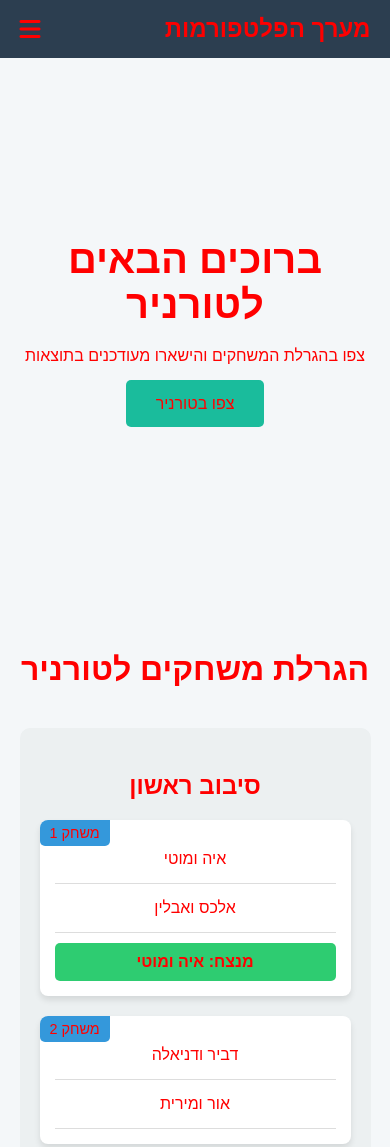
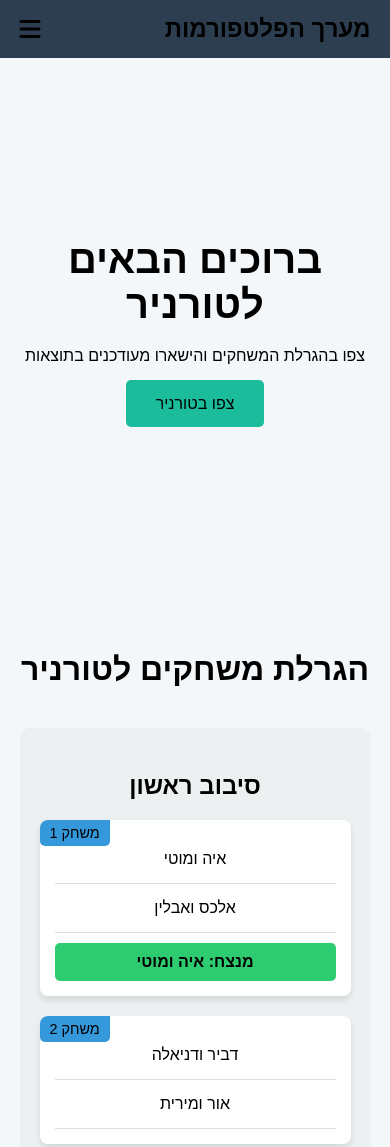
Before and after one commit to shaytheboss/pingpongdraw, a plain HTML site: page index.html in a window 390 px wide. Shown: the top 1147 px of the page. Drawn offline with Linux system fonts and the light colour scheme; a web font is replaced by a local one.

Commit message:
Update styles.css

```diff
--- a/styles.css
+++ b/styles.css
@@ -30,7 +30,7 @@ body {
 }
 
 .logo a {
-    color: red;
+    color: black; /* Changed from red to black */
     font-size: 1.5rem;
     text-decoration: none;
     font-weight: bold;
@@ -47,7 +47,7 @@ body {
 }
 
 .nav-links a {
-    color: red;
+    color: black; /* Changed from red to black */
     text-decoration: none;
     font-size: 1rem;
     transition: color 0.3s;
@@ -63,7 +63,7 @@ body {
 }
 
 .hamburger i {
-    color: red;
+    color: black; /* Changed from red to black */
     font-size: 1.5rem;
 }
 
@@ -73,7 +73,7 @@ body {
     height: 60vh;
     display: flex;
     align-items: center;
-    color: red;
+    color: black; /* Changed from red to black */
     text-align: center;
 }
 
@@ -93,7 +93,7 @@ body {
 
 .btn {
     background-color: #1abc9c;
-    color: red;
+    color: black; /* Changed from red to black */
     padding: 15px 30px;
     text-decoration: none;
     font-size: 1rem;
@@ -114,14 +114,14 @@ body {
     text-align: center;
     margin-bottom: 40px;
     font-size: 2rem;
-    color: red;
+    color: black; /* Changed from red to black */
 }
 
 .round h3 {
     font-size: 1.5rem;
     margin-bottom: 20px;
     text-align: center;
-    color: red;
+    color: black; /* Changed from red to black */
 }
 
 .bracket-grid {
@@ -153,7 +153,7 @@ body {
 
 .game-number {
     background-color: #3498db;
-    color: red;
+    color: black; /* Changed from red to black */
     padding: 5px 10px;
     border-radius: 0 0 5px 5px;
     position: absolute;
@@ -167,7 +167,7 @@ body {
     font-size: 1rem;
     text-align: center;
     border-bottom: 1px solid #ddd;
-    color: red;
+    color: black; /* Changed from red to black */
 }
 
 .team:last-of-type {
@@ -179,7 +179,7 @@ body {
     padding: 10px;
     margin-top: 10px;
     background-color: #2ecc71;
-    color: red;
+    color: black; /* Changed from red to black */
     font-weight: bold;
     text-align: center;
     border-radius: 5px;
@@ -187,7 +187,7 @@ body {
 
 .bye {
     background-color: #e74c3c;
-    color: red;
+    color: black; /* Changed from red to black */
     padding: 15px;
     text-align: center;
     margin-top: 20px;
@@ -201,7 +201,7 @@ body {
 /* Footer */
 footer {
     background-color: #2c3e50;
-    color: red;
+    color: black; /* Changed from red to black */
     padding: 20px 0;
     text-align: center;
     margin-top: 60px;
```
